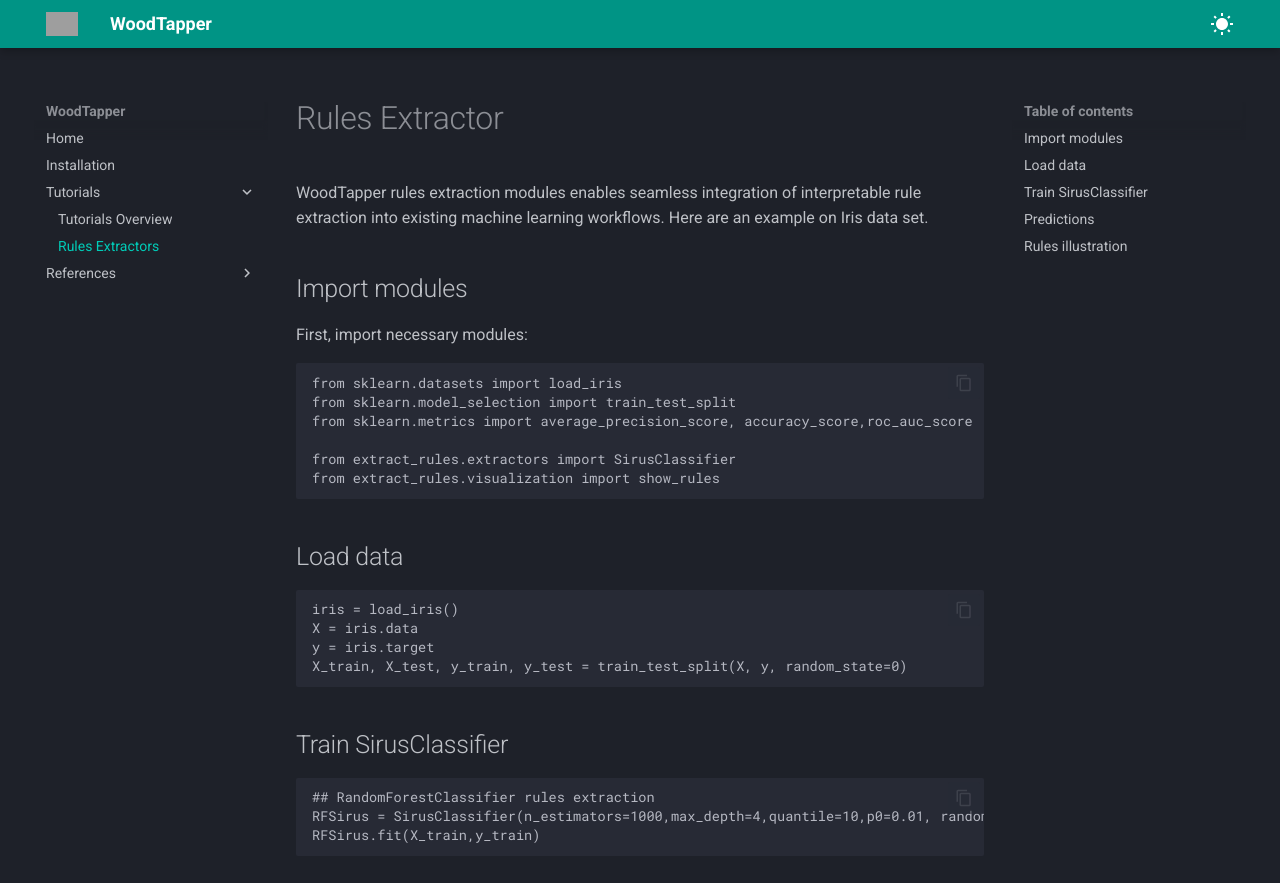
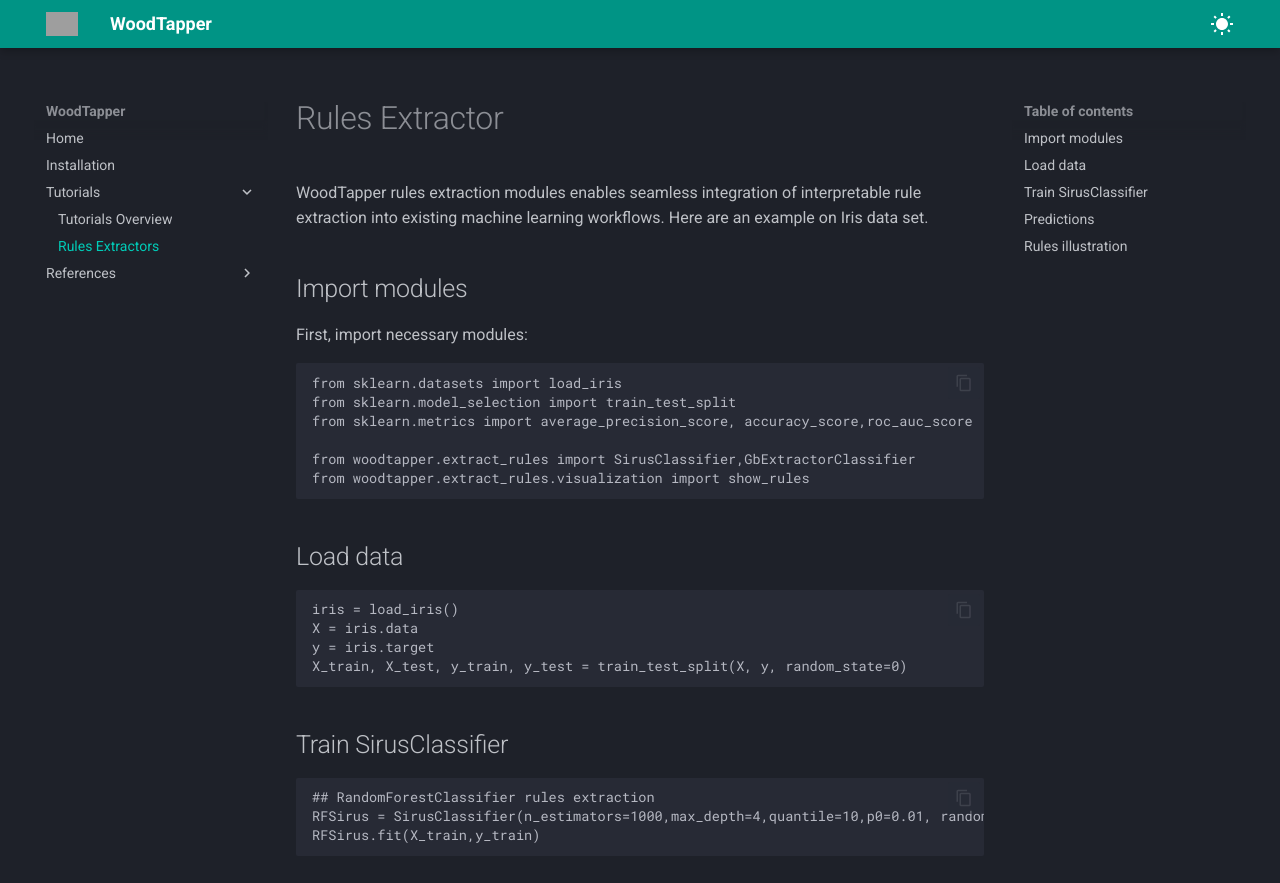
Before and after one commit to artefactory/woodtapper, an MkDocs documentation site: the page built from docs/1_tutorials.md, in a window 1280 px wide and 900 px high. Shown: the top 883 px of the window. Built offline with MkDocs 1.6.1 and Material for MkDocs 9.7.7, drawn with Linux system fonts in a browser that asks for light colours; grey boxes are pictures that could not be loaded.

Commit message:
Fix rules extractor import

````diff
--- a/docs/1_tutorials.md
+++ b/docs/1_tutorials.md
@@ -9,8 +9,8 @@ from sklearn.datasets import load_iris
 from sklearn.model_selection import train_test_split
 from sklearn.metrics import average_precision_score, accuracy_score,roc_auc_score
 
-from extract_rules.extractors import SirusClassifier
-from extract_rules.visualization import show_rules
+from woodtapper.extract_rules import SirusClassifier,GbExtractorClassifier
+from woodtapper.extract_rules.visualization import show_rules
 ```
 
 ## Load data
````
